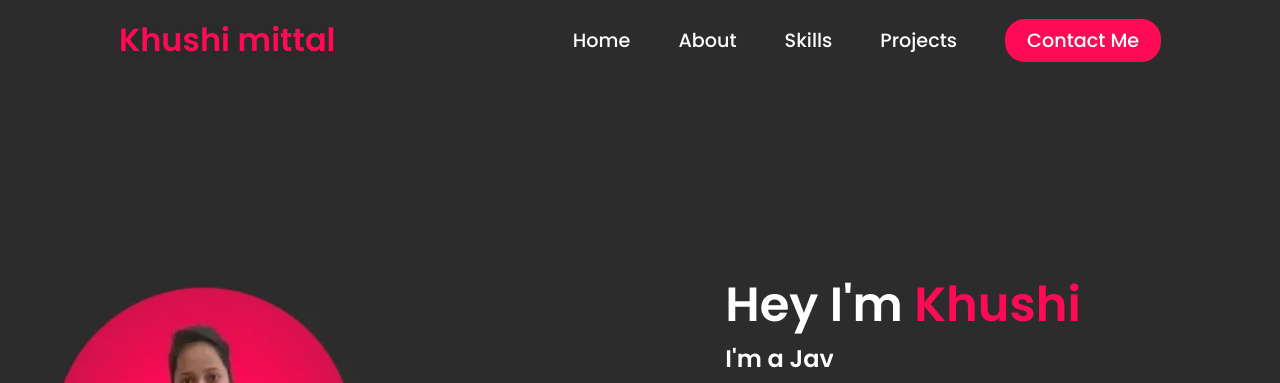
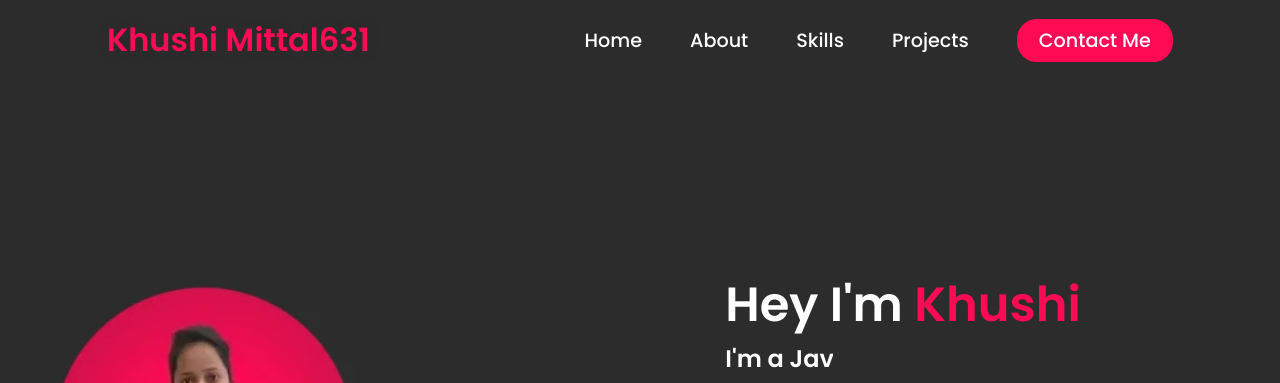
Before and after one commit to KhushiMittal631/Portfolio-Khushi, a plain HTML site: page index.html in a window 1280 px wide. Shown: the top 383 px of the page. Drawn offline with nearby package versions, Linux system fonts and the light colour scheme.

Commit message:
the second change

```diff
--- a/index.html
+++ b/index.html
@@ -12,7 +12,7 @@
     <nav>
         <div class="nav-container">
             <div class="logo" data-aos="zoom-in" data-aos-duration="1000">
-                <span>Khushi mittal</span>
+                <span>Khushi Mittal631</span>
             </div>
             <div class="links">
                 <div class="link" data-aos="fade-up" data-aos-duration="1000" data-aos-delay="100"><a href="#Home">Home</a></div>
```
